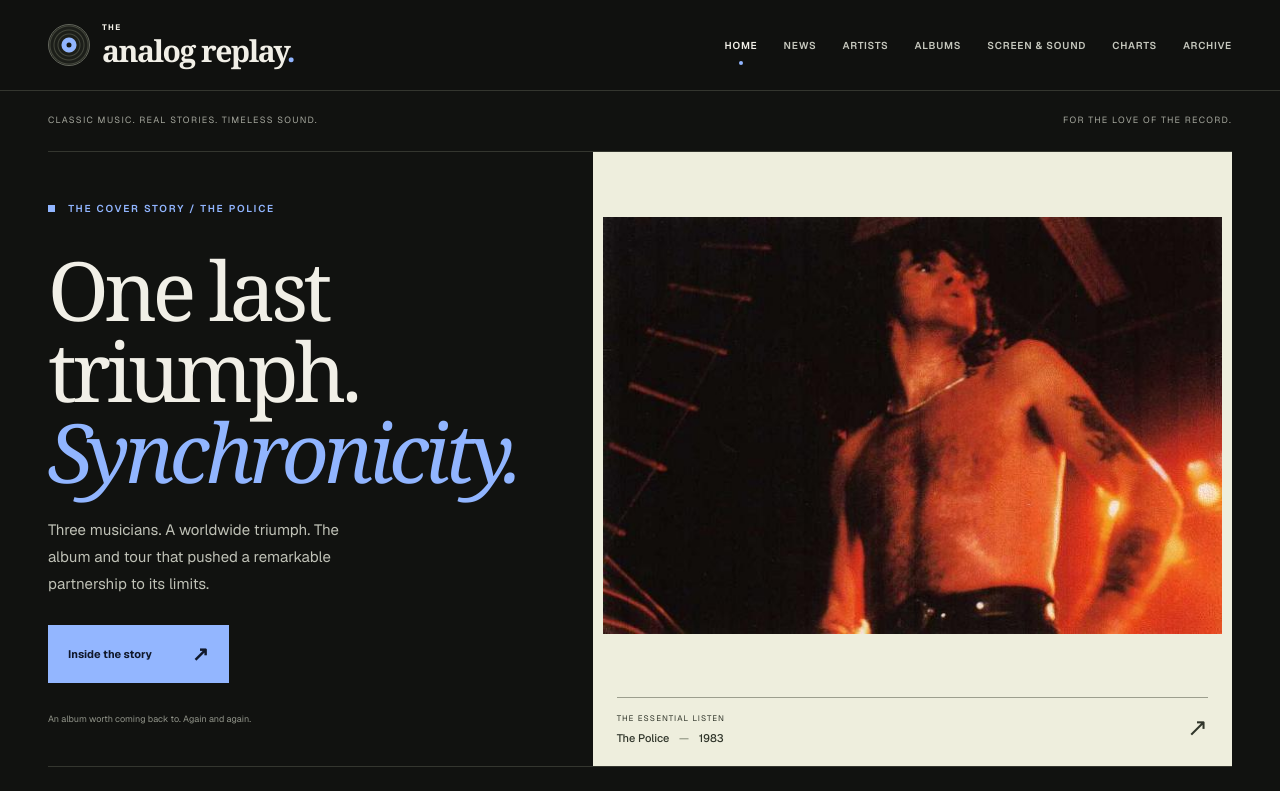
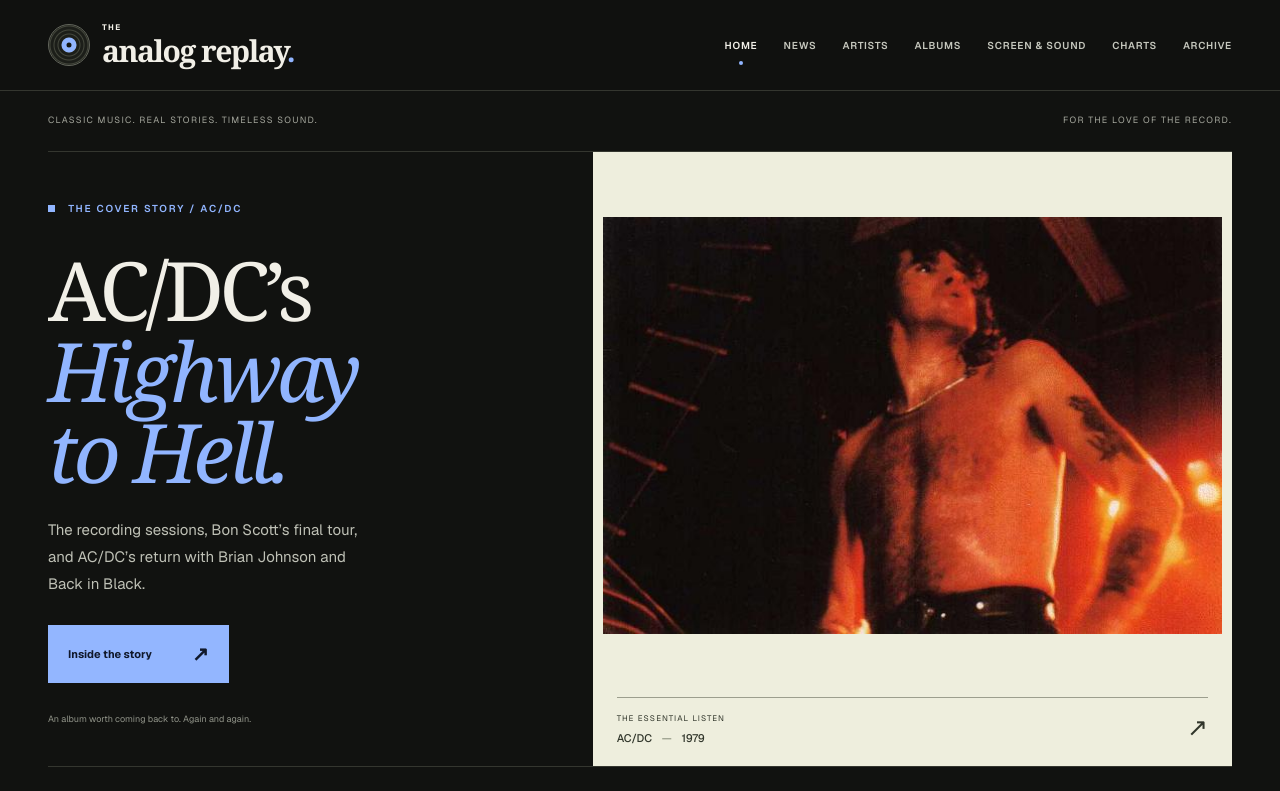
Before and after one commit to SJohn28/the-analog-replay, a Next.js app: page / in a window 1280 px wide. Shown: the top 791 px of the page. Built offline with nearby package versions, Linux system fonts and the light colour scheme.

Commit message:
Update homepage cover copy for AC/DC feature

```diff
--- a/components/home/Hero.tsx
+++ b/components/home/Hero.tsx
@@ -10,15 +10,15 @@ export default function Hero() {
       <div className="edition-line"><p>Classic music. Real stories. Timeless sound.</p><span>For the love of the record.</span></div>
       <div className="cover-grid">
         <div className="cover-copy">
-          <p className="eyebrow"><span className="issue-marker" /> The cover story / The Police</p>
-          <h1 id="cover-title">One last<br />triumph.<br /><em>Synchronicity.</em></h1>
-          <p className="cover-deck">Three musicians. A worldwide triumph. The album and tour that pushed a remarkable partnership to its limits.</p>
+          <p className="eyebrow"><span className="issue-marker" /> The cover story / AC/DC</p>
+          <h1 id="cover-title">AC/DC’s<br /><em>Highway<br />to Hell.</em></h1>
+          <p className="cover-deck">The recording sessions, Bon Scott’s final tour, and AC/DC’s return with Brian Johnson and Back in Black.</p>
           <Link href={feature.href} className="primary-link">Inside the story <span aria-hidden="true">↗</span></Link>
           <p className="cover-footnote">An album worth coming back to. Again and again.</p>
         </div>
         <Link href={feature.href} className="cover-art" aria-label={feature.title}>
-          <Image src={feature.image} alt="The Police’s Synchronicity album artwork with yellow, blue, and red photographic strips" fill sizes="(max-width: 800px) 100vw, 55vw" priority />
-          <div className="art-label"><span>The essential listen</span><strong>The Police <span>—</span> 1983</strong><span className="art-arrow" aria-hidden="true">↗</span></div>
+          <Image src={feature.image} alt={feature.caption} fill sizes="(max-width: 800px) 100vw, 55vw" priority />
+          <div className="art-label"><span>The essential listen</span><strong>AC/DC <span>—</span> 1979</strong><span className="art-arrow" aria-hidden="true">↗</span></div>
         </Link>
       </div>
       <div className="cover-bottom"><span>Great music never fades. <em>It just deserves another spin.</em></span><Link href="/archive">Explore the archive <span aria-hidden="true">↓</span></Link></div>
```
